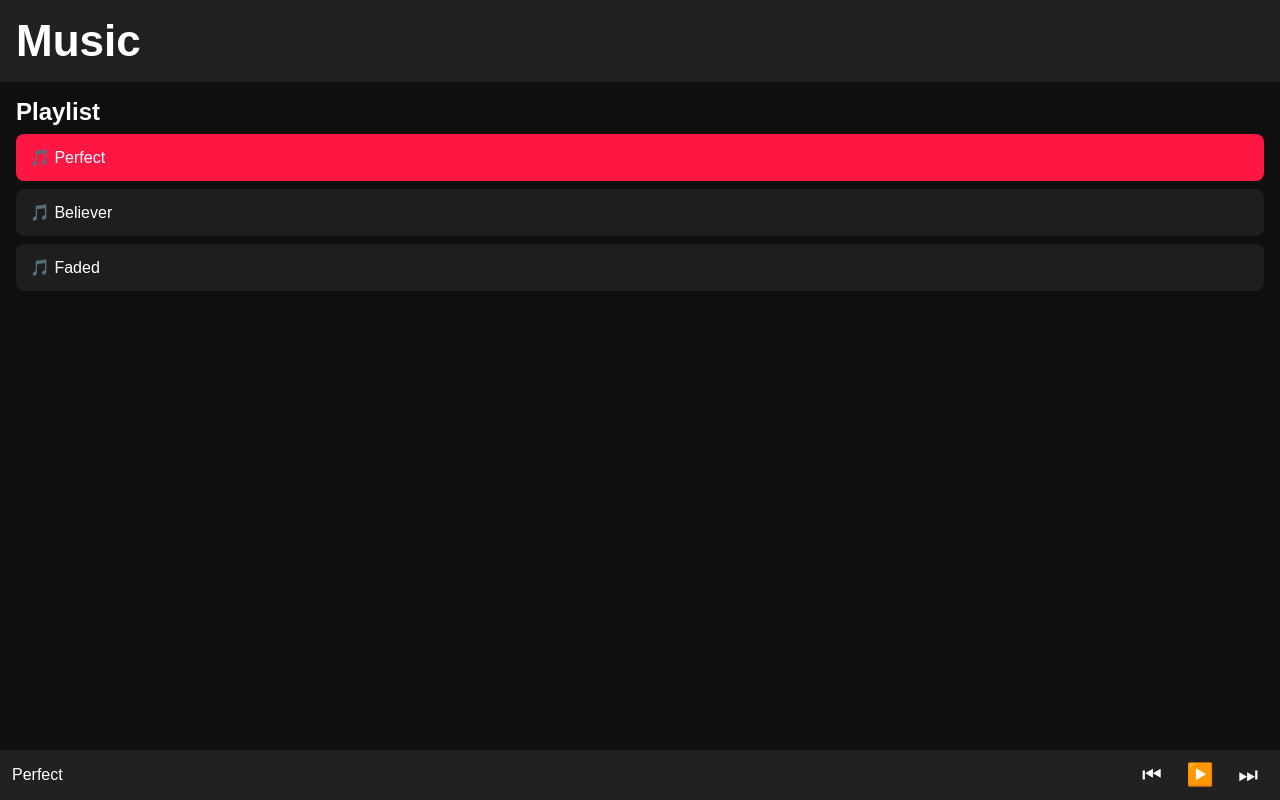
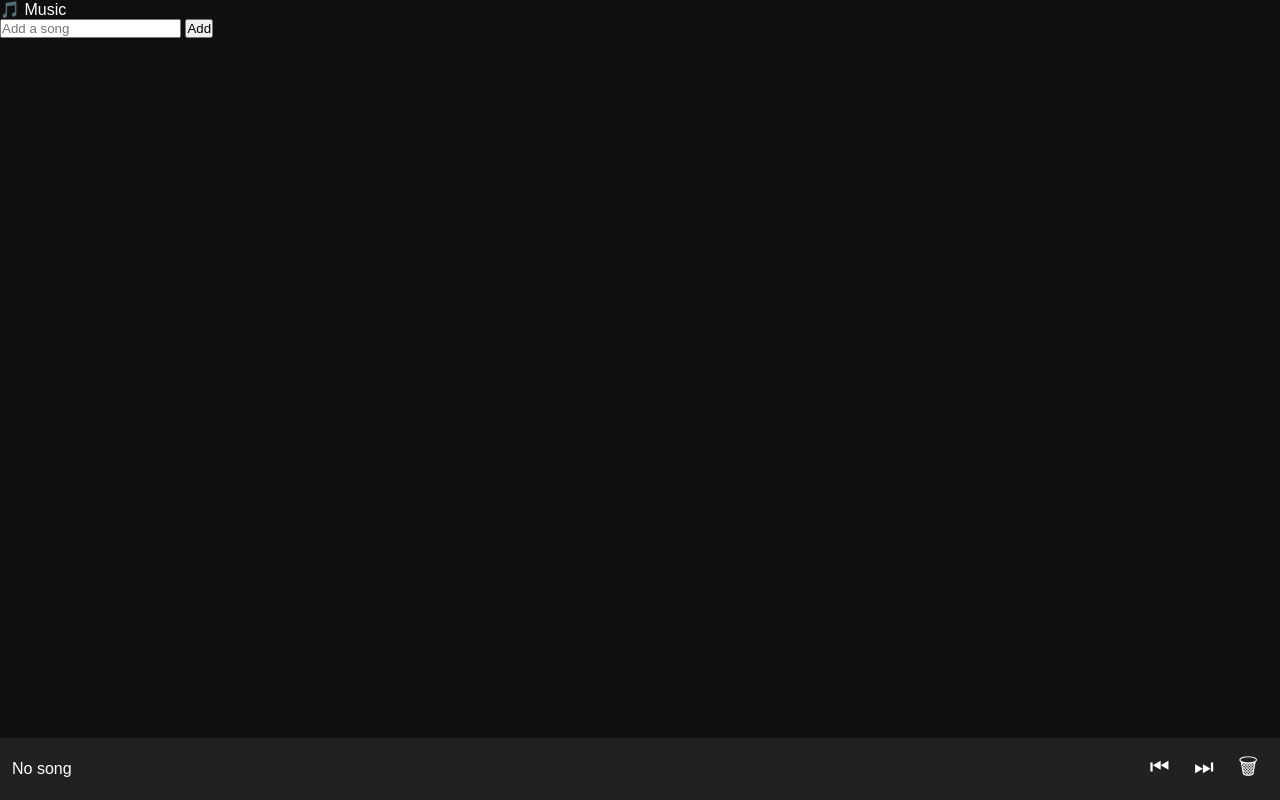
Before and after one commit to HemanthU/musicplayer, a plain HTML site: page index.html in a window 1280 px wide. Drawn offline with Linux system fonts and the light colour scheme.

Commit message:
Update index.html

```diff
--- a/index.html
+++ b/index.html
@@ -1,43 +1,28 @@
 <!DOCTYPE html>
 <html lang="en">
 <head>
-  <meta charset="UTF-8" />
+  <meta charset="UTF-8">
   <title>Music Playlist Manager</title>
-  <meta name="viewport" content="width=device-width, initial-scale=1.0" />
-  <link rel="stylesheet" href="style.css" />
+  <meta name="viewport" content="width=device-width, initial-scale=1.0">
+  <link rel="stylesheet" href="style.css">
 </head>
 <body>
 
-<!-- Top Bar -->
-<header class="top-bar">
-  <h1>Music</h1>
-</header>
+<header class="header">🎵 Music</header>
 
-<!-- Main Content -->
-<main class="content">
-  <h2>Playlist</h2>
+<div class="add-box">
+  <input id="songInput" placeholder="Add a song">
+  <button onclick="addSong()">Add</button>
+</div>
 
-  <div class="song active" onclick="playSong('Perfect')">
-    🎵 Perfect
-  </div>
-  <div class="song" onclick="playSong('Believer')">
-    🎵 Believer
-  </div>
-  <div class="song" onclick="playSong('Faded')">
-    🎵 Faded
-  </div>
-</main>
+<div class="playlist" id="playlist"></div>
 
-<!-- Player Bar -->
 <footer class="player">
-  <div class="song-info">
-    <span id="currentSong">Perfect</span>
-  </div>
-
+  <span id="currentSong">No song</span>
   <div class="controls">
     <button onclick="prev()">⏮</button>
-    <button onclick="play()">▶️</button>
     <button onclick="next()">⏭</button>
+    <button onclick="deleteSong()">🗑</button>
   </div>
 </footer>
 
```
